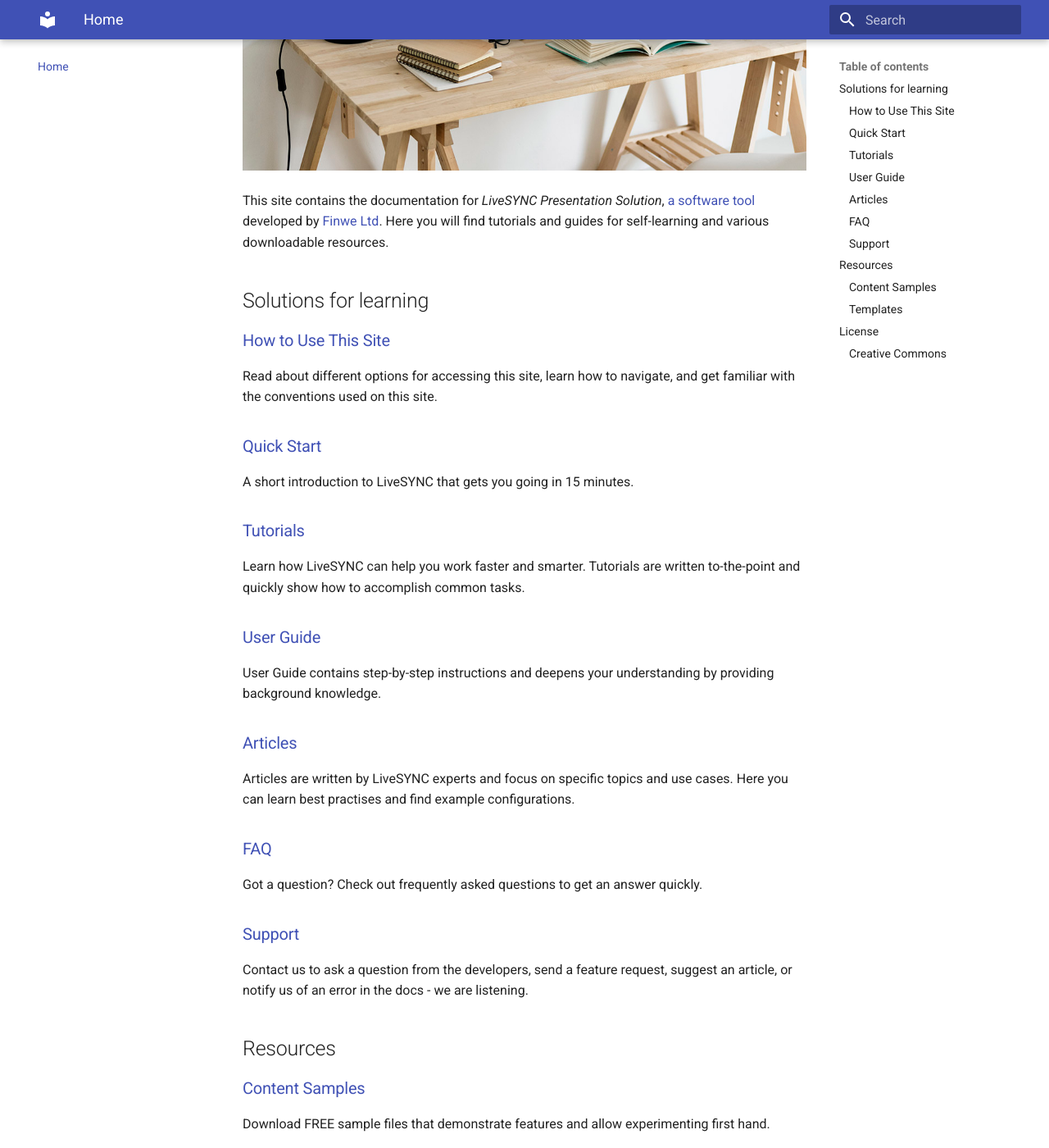
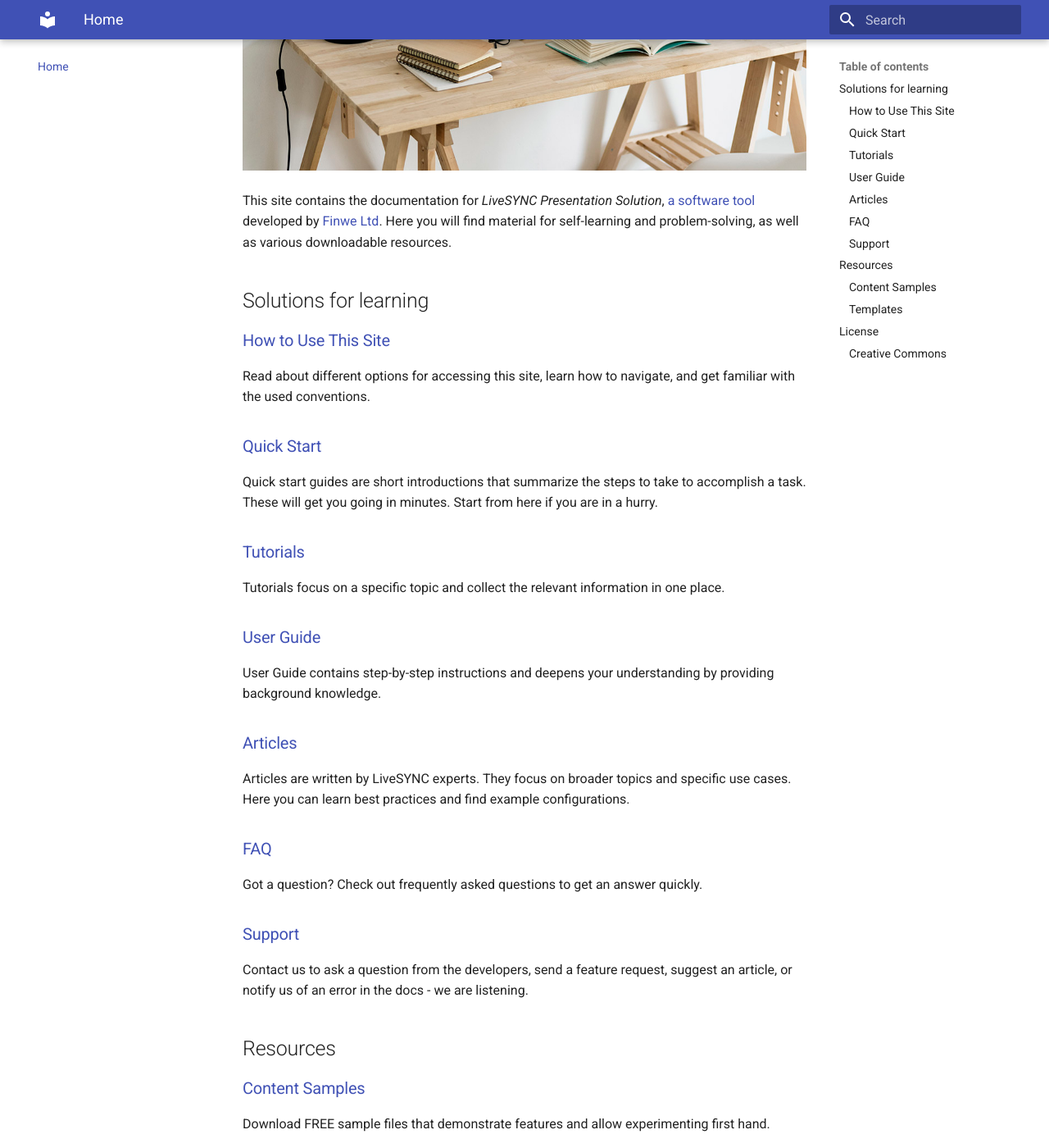
Before and after one commit to FinweLtd/doc-livesync-all, an MkDocs documentation site: the page built from docs/README.md, in a window 1280 px wide and 1400 px high, scrolled down 528 px. Shown: the whole window at 82% size. Built offline with MkDocs 1.6.1 and Material for MkDocs 9.7.7, drawn with Linux system fonts in a browser that asks for light colours; some of the changed text lies outside the part shown.

Commit message:
Updated site how-to as the structure was changed and tabs introduced.

```diff
--- a/docs/README.md
+++ b/docs/README.md
@@ -2,7 +2,7 @@
 
 ![Cover](img/StockSnap_HMHAGY1BYE_edited.jpg)
 
-This site contains the documentation for *LiveSYNC Presentation Solution*, [a software tool](http://www.livesync.info) developed by [Finwe Ltd](https://www.finwe.fi). Here you will find tutorials and guides for self-learning and various downloadable resources.
+This site contains the documentation for *LiveSYNC Presentation Solution*, [a software tool](http://www.livesync.info) developed by [Finwe Ltd](https://www.finwe.fi). Here you will find material for self-learning and problem-solving, as well as various downloadable resources.
 
 ## Solutions for learning
 
@@ -16,16 +16,15 @@
 
 ### [How to Use This Site](site_howto/site_howto.md)
 
-Read about different options for accessing this site, learn how to navigate, and get familiar with the conventions used on this site.
+Read about different options for accessing this site, learn how to navigate, and get familiar with the used conventions.
 
 ### [Quick Start](quick_start/quick_start.md)
 
-A short introduction to LiveSYNC that gets you going in 15 minutes.
+Quick start guides are short introductions that summarize the steps to take to accomplish a task. These will get you going in minutes. Start from here if you are in a hurry.
 
 ### [Tutorials](tutorials/tutorials.md)
 
-Learn how LiveSYNC can help you work faster and smarter. Tutorials are written to-the-point
-and quickly show how to accomplish common tasks.
+Tutorials focus on a specific topic and collect the relevant information in one place.
 
 ### [User Guide](user_guide/user_guide.md)
 
@@ -34,8 +33,7 @@
 
 ### [Articles](articles/articles.md)
 
-Articles are written by LiveSYNC experts and focus on specific topics and use cases. Here
-you can learn best practises and find example configurations.
+Articles are written by LiveSYNC experts. They focus on broader topics and specific use cases. Here you can learn best practices and find example configurations.
 
 ### [FAQ](faq/faq.md)
 
@@ -43,8 +41,7 @@
 
 ### [Support](support/support.md)
 
-Contact us to ask a question from the developers, send a feature
-request, suggest an article, or notify us of an error in the docs - we are listening.
+Contact us to ask a question from the developers, send a feature request, suggest an article, or notify us of an error in the docs - we are listening.
 
 ## Resources
 
@@ -65,7 +62,7 @@
 [License](http://creativecommons.org/licenses/by-nc-sa/3.0/), excluding
 
 * Twitter, Facebook, and other social media posts that link to this content
-* Downloadable resource files, which are distributed under different license
+* Downloadable resource files, which are distributed under a different license
 
 <!--
 ## Cookies
```
Also changed, not shown: docs/site_howto/site_howto.md (+8 -6 lines), docs/site_howto/img/collapsed_menu.jpg, docs/site_howto/img/expanded_menu.jpg (deleted), docs/site_howto/img/tabs_and_menu.jpg (added).
